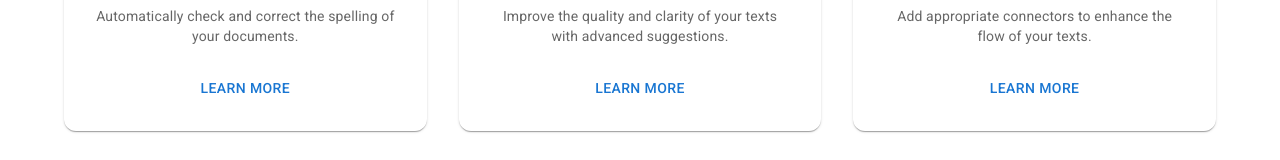
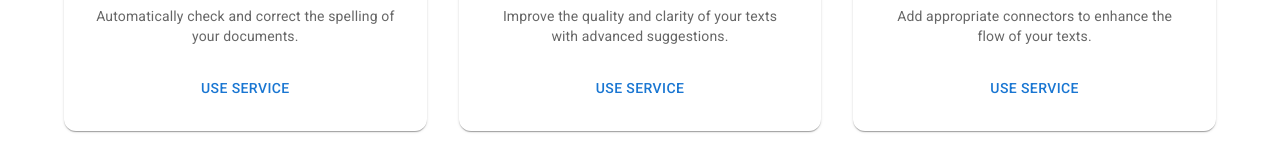
Before and after one commit to AaronSosaRamos/ai-writing-services-frontend, a React (Create React App) app: page / in a window 1280 px wide. Shown: the part 529-689 px from the top of the page. Built offline with nearby package versions, Linux system fonts and the light colour scheme.

Commit message:
new main screen imp.

```diff
--- a/src/App.tsx
+++ b/src/App.tsx
@@ -20,7 +20,9 @@ const App: React.FC = () => {
         }>
           <Routes>
             <Route path="/" element={<MainScreen />} />
-            <Route path="/spelling-check" element={<SpellingCheckForm />} />
+            <Route path="services">
+              <Route path="spelling-check" element={<SpellingCheckForm />} />
+            </Route>
           </Routes>
         </Suspense>
       </Layout>
--- a/src/pages/MainScreen.tsx
+++ b/src/pages/MainScreen.tsx
@@ -32,33 +32,41 @@ const services = [
     icon: <Spellcheck fontSize="large" color="primary" />,
     title: 'Spelling Check',
     description: 'Automatically check and correct the spelling of your documents.',
+    uri: '/services/spelling-check',
   },
   {
     icon: <Edit fontSize="large" color="primary" />,
     title: 'Writing Enhancement',
     description: 'Improve the quality and clarity of your texts with advanced suggestions.',
+    uri: '/services/writing-enhancement',
   },
   {
     icon: <Link fontSize="large" color="primary" />,
     title: 'Addition of Connectors',
     description: 'Add appropriate connectors to enhance the flow of your texts.',
+    uri: '/services/addition-of-connectors',
   },
   {
     icon: <ChangeCircle fontSize="large" color="primary" />,
     title: 'Textual Tone Shifts',
     description: 'Adjust the tone of your text according to the context and audience.',
+    uri: '/services/textual-tone-shifts',
   },
   {
     icon: <Plagiarism fontSize="large" color="primary" />,
     title: 'Plagiarism Check',
     description: 'Ensure the originality of your texts with advanced tools.',
+    uri: '/services/plagiarism-check',
   },
 ];
 
 const MainScreen: React.FC = () => {
+  const handleButtonClick = (uri: string) => {
+    window.location.href = uri;
+  };
+
   return (
     <Container maxWidth="lg" sx={{ mt: 8, mb: 8 }}>
-      {/* Título principal centrado */}
       <Typography
         variant="h2"
         align="center"
@@ -72,7 +80,6 @@ const MainScreen: React.FC = () => {
         AI WRITING SERVICES
       </Typography>
 
-      {/* Descripción debajo del título */}
       <Typography
         variant="h5"
         align="center"
@@ -87,7 +94,6 @@ const MainScreen: React.FC = () => {
         Enhance your writing with our intelligent AI-powered services. From spelling checks to plagiarism detection, we provide the tools to improve your text with ease and efficiency.
       </Typography>
 
-      {/* Tarjetas de servicios */}
       <Grid container spacing={4}>
         {services.map((service, index) => (
           <Slide
@@ -112,8 +118,12 @@ const MainScreen: React.FC = () => {
                   </Typography>
                 </CardContent>
                 <CardActions sx={{ justifyContent: 'center' }}>
-                  <Button size="medium" color="primary">
-                    Learn More
+                  <Button
+                    size="medium"
+                    color="primary"
+                    onClick={() => handleButtonClick(service.uri)}
+                  >
+                    Use Service
                   </Button>
                 </CardActions>
               </StyledCard>
```
